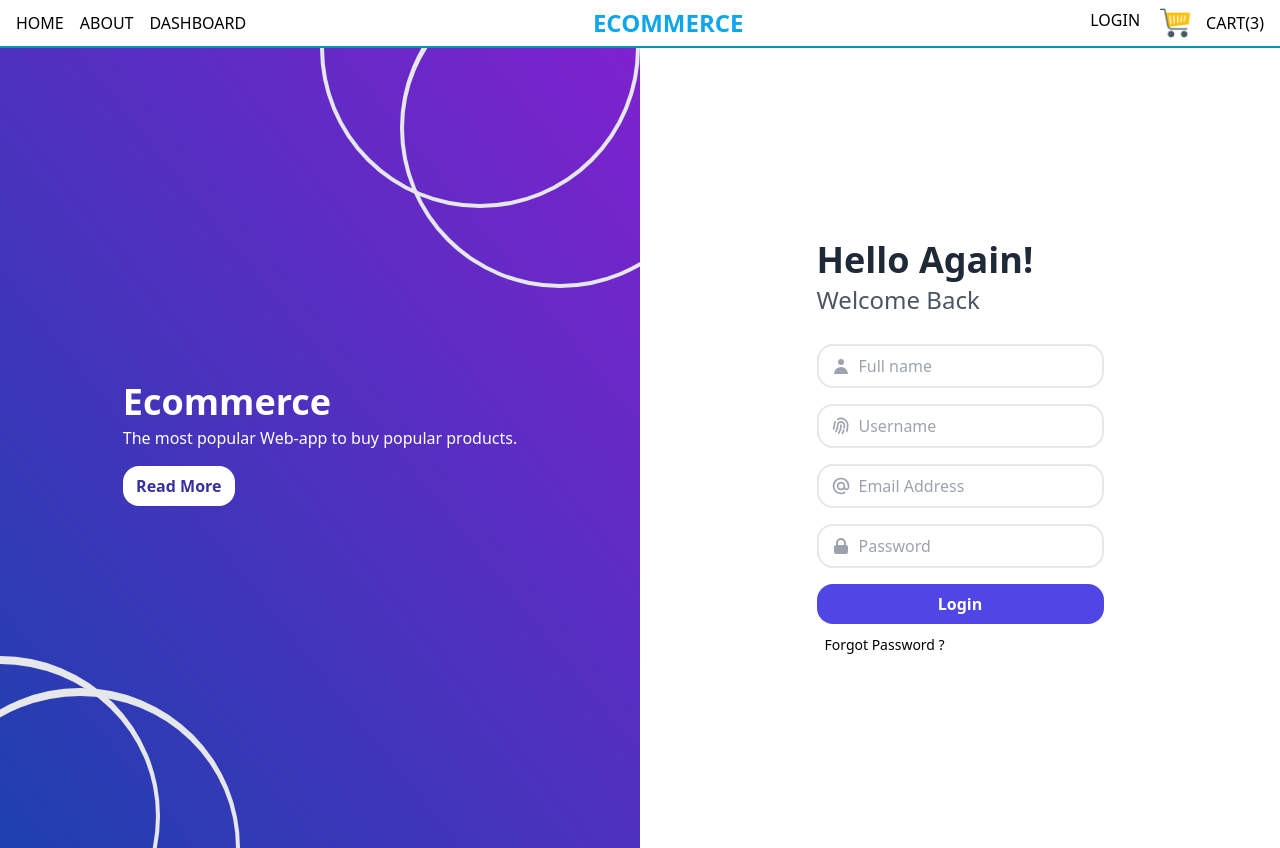
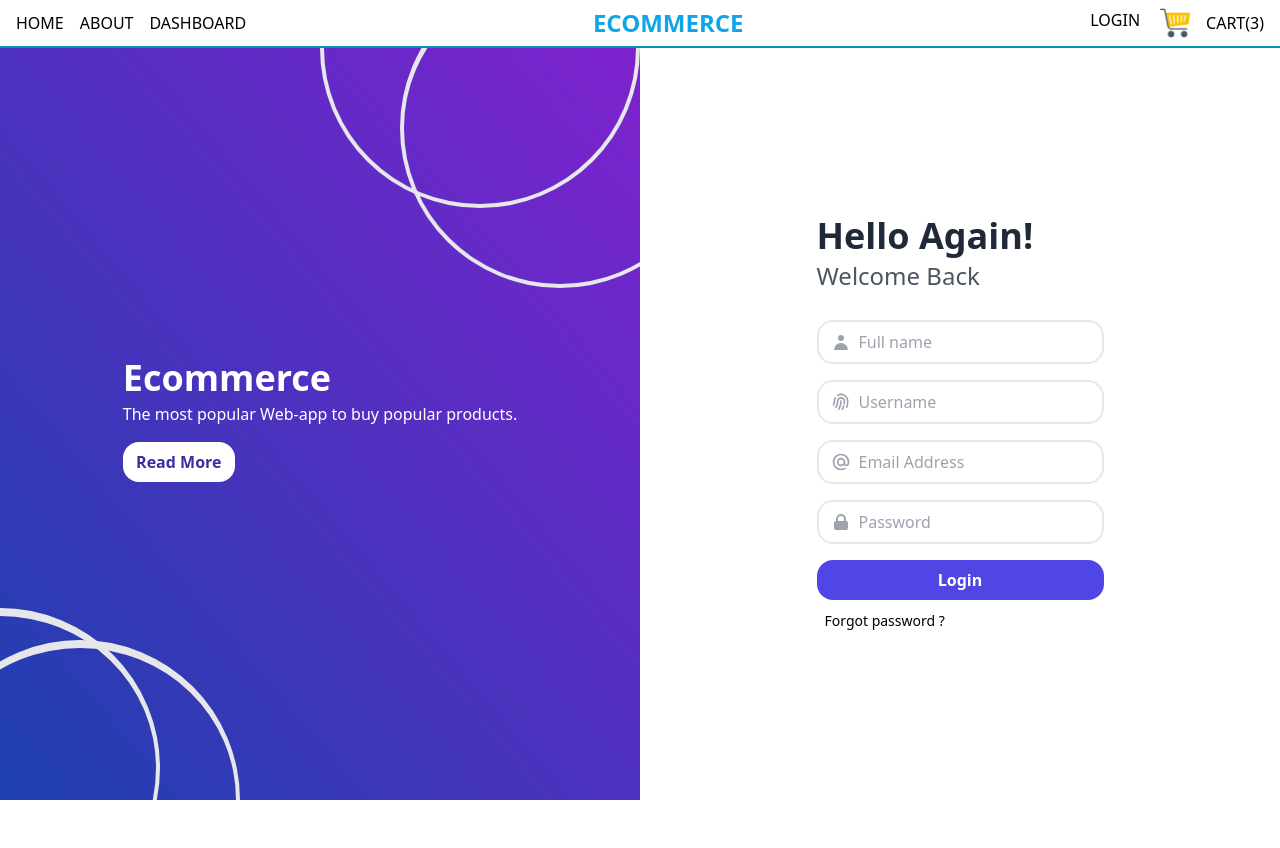
Before and after one commit to nitinvasdhani123/Ecommerc-Website, a React (Create React App) app in the folder ecommercefrontend/: page / in a window 1280 px wide. After the commit the page ends 800 px from the top, so only its background shows below. Built offline with nearby package versions, Linux system fonts and the light colour scheme.

Commit message:
login page height fixed

```diff
--- a/ecommercefrontend/src/App.js
+++ b/ecommercefrontend/src/App.js
@@ -1,4 +1,4 @@
-import './App.css';
+
 import Login from './components/Login'
 import Signup from './components/Signup'
 import Home from './components/Home'
@@ -9,6 +9,7 @@ import Dashboard from './components/Dashboard'
 import Main from './components/Main'
 import { BrowserRouter as Router, Route , Routes} from "react-router-dom";
 import Navbar from './components/Navbar';
+
 
 
 function App() {
--- a/ecommercefrontend/src/components/About.js
+++ b/ecommercefrontend/src/components/About.js
@@ -1,4 +1,5 @@
 import React from 'react'
+
 
 function About() {
   return (
--- a/ecommercefrontend/src/components/Login.js
+++ b/ecommercefrontend/src/components/Login.js
@@ -1,10 +1,11 @@
 import React from 'react'
 import { Link } from 'react-router-dom'
+
 
 function Login() {
   return (
 
-<div className="h-screen md:flex">
+<div className=" h-[94vh] md:flex ">
 	<div
 		className="relative overflow-hidden md:flex w-1/2 bg-gradient-to-tr from-blue-800 to-purple-700 i justify-around items-center hidden">
 		<div>
@@ -55,10 +56,11 @@ function Login() {
 							<input className="pl-2 outline-none border-none" type="text" name="" id="" placeholder="Password" />
       </div>
 							<button type="submit" className="block w-full bg-indigo-600 mt-4 py-2 rounded-2xl text-white font-semibold mb-2">Login</button>
-							<span className="text-sm ml-2 hover:text-blue-500 cursor-pointer">Forgot Password ?</span>
+							<span className="text-sm ml-2 hover:text-blue-500 cursor-pointer">Forgot password ?</span>
 		</form>
 	</div>
 </div>
+
   )
 }
 
```
Also changed, not shown: ecommercefrontend/src/App.css (deleted).
